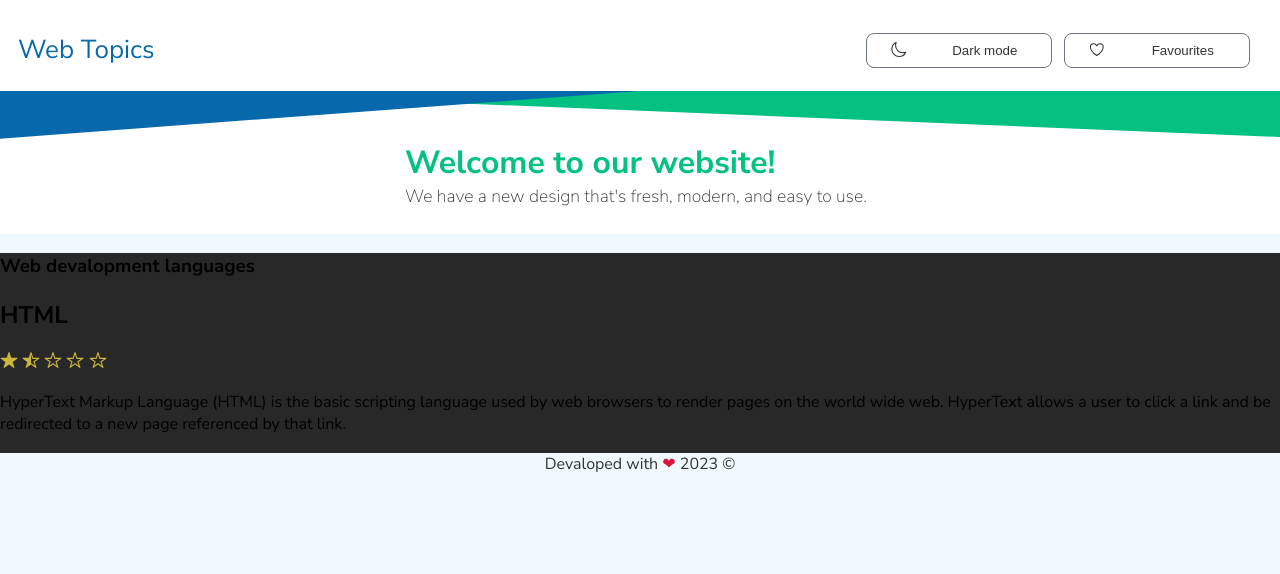
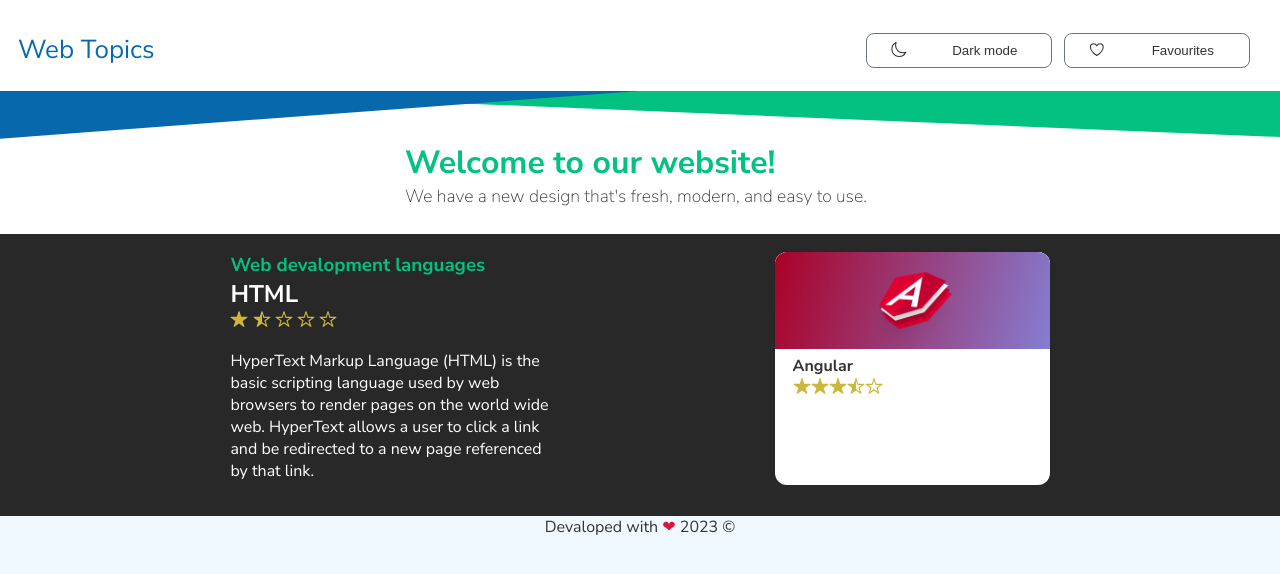
Before and after one commit to JSD-0423/Qusai-Issa-Project1, a website: page details.html in a window 1280 px wide. Drawn offline with nearby package versions, Linux system fonts and the light colour scheme.

Commit message:
stylest for details page

```diff
--- a/details.css
+++ b/details.css
@@ -1,4 +1,34 @@
 @import url('https://fonts.googleapis.com/css2?family=Nunito+Sans:wght@200;400;700&display=swap');
+
+:root {
+    --primary-color: #007bff;
+    --secondary-color: #6c757d;
+    --brand-primary: #0768ac;
+    --brand-secondary: #03c180;
+    --bg_default: #fff;
+    --bg_body: #f0f9ff;
+    --bg_body2: #d4ecfc;
+    --lines-color: #ddd;
+    --body-text: #333;
+    --heart-color: #dc143c;
+    --gold-color: #cdb73b;
+    --main-padding: 18px;
+    --card-radius: 12px;
+    --font-family: 'Nunito Sans', sans-serif;
+    --bg_dark-body: #282828;
+
+  }
+
+  .dark-theme {
+    /* Dark Mode */
+    --brand-primary: #0768ac;
+    --brand-secondary: #03c180;
+    --bg_default: #1a1a1a;
+    --bg_body: #282828;
+    --lines-color: #000;
+    --body-text: #ededed;
+    --heart-color: #dc143c;
+  }
 
 body {
     overflow-x: hidden;
@@ -8,5 +38,22 @@ body {
 
 .topic-info {
     background-color: var(--bg_dark-body);
-    height: 200px;
+    color: white;
+    padding: var(--main-padding) 18% var(--main-padding) 18%;
+    display: flex;
+
 }
+
+.topic-type {
+    color: var(--brand-secondary);
+    margin: 0;
+
+}
+
+.topic-tittle {
+    margin: 0;
+}
+
+.topic-description {
+    width: 60%;
+}
--- a/details.html
+++ b/details.html
@@ -50,10 +50,11 @@
 
     </main>
 
-    <section class="topic-info">
-        <h3 class="topic-type">Web devalopment languages</h3>
-        <h2 class="topic-tittle">HTML</h2>
-        <div class="topic-rating" id="rater">
+    <section class ="topic-info">
+        <div>
+          <h3 class ="topic-type">Web devalopment languages</h3>
+          <h2 class ="topic-tittle">HTML</h2>
+          <div class ="topic-rating" id="rater">
               <ion-icon class="rating-icon" name="star"></ion-icon>
               <ion-icon class="rating-icon" name="star-half"></ion-icon>
               <ion-icon class="rating-icon" name="star-outline"></ion-icon>
@@ -63,6 +64,22 @@
           <p class="topic-description">HyperText Markup Language (HTML) is the basic scripting language used by web
               browsers to render pages on the world wide web. HyperText allows a user to click a link and be redirected to
               a new page referenced by that link.</p>
+        </div>
+        <div class="card">
+            <img class="card-image" src='./assits/logos/angular.png' alt='Angular'>
+            <div class="card-cotants">
+                <div class="card-title-div">
+                    <h3 class="card-title">Angular</h3>
+                </div>
+                <div class="stars" id="rater">
+                    <ion-icon class="rating-icon" name="star"></ion-icon>
+                    <ion-icon class="rating-icon" name="star"></ion-icon>
+                    <ion-icon class="rating-icon" name="star"></ion-icon>
+                    <ion-icon class="rating-icon" name="star-half"></ion-icon>
+                    <ion-icon class="rating-icon" name="star-outline"></ion-icon>
+                </div>
+            </div>
+        </div>
     </section>
 
 
```
Lines whose indentation alone changed are shown as unchanged.
